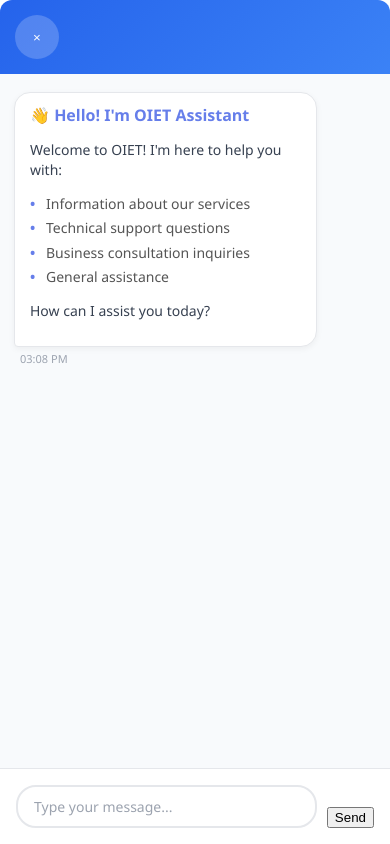
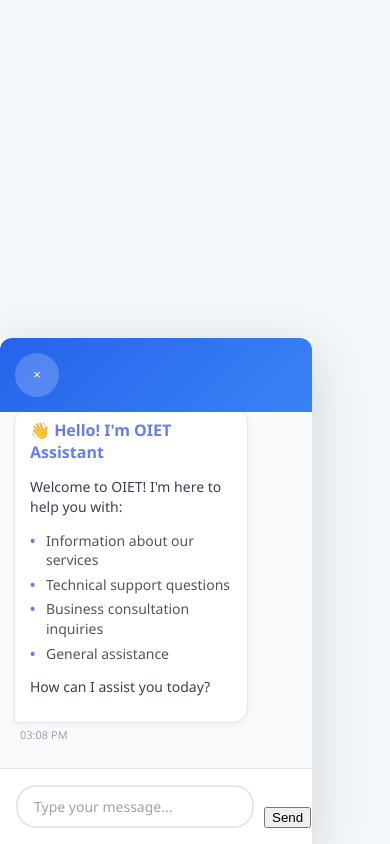
Before and after one commit to BARIGYE-DAVIS/webhook, a plain HTML site: page index.html in a window 390 px wide. Both pictures are taken after a click on the element "Chat with OIET Assistant". Drawn offline with Linux system fonts and the light colour scheme.

Commit message:
modified files

```diff
--- a/chatbot.css
+++ b/chatbot.css
@@ -573,9 +573,9 @@
         right: 0;
         left: 0;
         width: 100%;
-        height: 100vh;
-        max-width: 100vw;
-        max-height: 100vh;
+        height: 60vh;
+        max-width: 80vw;
+        max-height: 60vh;
         border-radius: 0;
     }
 
@@ -609,7 +609,7 @@
 @media (min-width: 481px) and (max-width: 768px) {
     #OIET-chatbot-widget {
         width: 360px;
-        height: 520px;
+        height: 50%;
         bottom: 20px;
         right: 20px;
     }
```
